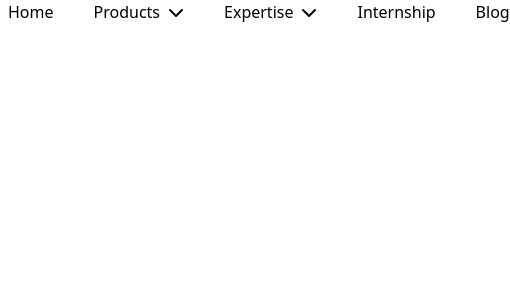
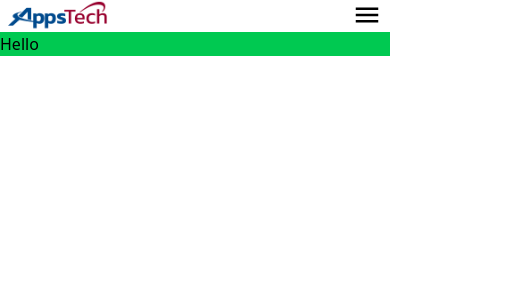
Before and after one commit to Yebitbryanche/Appstech, a React (Vite) app in the folder React/: page /cloud_solutions in a window 390 px wide. Shown: the top 300 px of the page, 510 px wide, since content can reach past the window. Built offline with nearby package versions, Linux system fonts and the light colour scheme.

Commit message:
set navigation routes for pages on products

```diff
--- a/React/src/App.tsx
+++ b/React/src/App.tsx
@@ -1,21 +1,28 @@
-
-import NavLinks from "./Containers/Navigation"
-import { BrowserRouter, Route, Routes } from "react-router-dom"
-import Home from "./Pages/Home"
-
+import { BrowserRouter, Routes, Route } from "react-router-dom";
+import NavLinks from "./Containers/Navigation";
+import Home from "./Pages/Home";
+import Internship from "./Pages/Internship";
+import CloudSolution from "./Pages/cloudSolution";
+import MobileSecurity from "./Pages/MobileSecurity";
+import MobileSolution from "./Pages/mobileSolution";
+import OracleEbusiness from "./Pages/OracleEbusiness";
+import Linux from "./Pages/Linux";
 
 function App() {
   return (
-    <div>
-      <BrowserRouter>
-         <NavLinks className="px-2"/>
-         <Routes>
-          <Route path="/" element={<Home/>}/>
-          <Route path="/" element={<Home/>}/>
-         </Routes>
-      </BrowserRouter>
-    </div>
-  )
+    <BrowserRouter>
+      <NavLinks className="px-0 md:px-2" />
+      <Routes>
+        <Route path="/" element={<Home />} />
+        <Route path="/internship" element={<Internship />} />
+        <Route path="/cloud_solutions" element={<CloudSolution />} />
+        <Route path="/mobile_security" element={<MobileSecurity />} />
+        <Route path="/mobile_solution" element={<MobileSolution />} />
+        <Route path="/oracle_e_bsns" element={<OracleEbusiness />} />
+        <Route path="/linux" element={<Linux />} />
+      </Routes>
+    </BrowserRouter>
+  );
 }
 
-export default App
+export default App;
--- a/React/src/Components/navCard/NavCard.tsx
+++ b/React/src/Components/navCard/NavCard.tsx
@@ -3,6 +3,7 @@ import { IoIosCloudOutline } from "react-icons/io";
 import { GoShieldCheck } from "react-icons/go";
 import { FaTv } from "react-icons/fa";
 import { FaCartShopping, FaMobileScreenButton } from 'react-icons/fa6';
+import { BsFillSuitcaseLgFill } from "react-icons/bs";
 
 interface CardProps{
     items:CardItems[];
@@ -45,18 +46,24 @@ export const NavCardData = [
         description:"AppsTech Labs is a solution center created to showcase",
         path:"/linux",
         icon:<FaTv size={30}/>
+    },
+    {
+        title:"Oracle Business Suit",
+        description:"AppsTech Labs is a solution center created to showcase",
+        path:"/oracle_suit",
+        icon:<BsFillSuitcaseLgFill size={30} />
     }
 ]
 
 function NavCard({items}:CardProps) {
   return (
-    <div className='grid grid-cols-3 gap-10 py-5 px-6'>
+    <div className='grid grid-cols-1 gap-5 px-3 mt-10 md:grid-cols-3 md:gap-10 py-5 md:px-6 z-50'>
       {
         items.map((item) =>(
-            <Link to={item.path} className='p-3 max-w-[350px] rounded-xl shadow-lg inset-shadow-xs flex items-center gap-x-4'>
+            <Link to={item.path} className='p-1 md:p-3 max-w-[370px] bg-white rounded-xl shadow-lg inset-shadow-xs flex items-center gap-x-4'>
                 <div className='text-primary'>{item.icon}</div>
                 <div>
-                    <h3 className='font-medium text-xl'>{item.title}</h3>
+                    <h3 className='font-medium text-lg md:text-xl md:font-medium'>{item.title}</h3>
                     <p className='text-accent'>{item.description}</p>
                 </div>
             </Link>
--- a/React/src/Containers/Navigation/index.tsx
+++ b/React/src/Containers/Navigation/index.tsx
@@ -1,6 +1,8 @@
 import { Link } from "react-router-dom"
 import { useState } from "react"
 import { FaChevronDown, FaChevronUp } from "react-icons/fa6";
+import { IoCloseCircleOutline } from "react-icons/io5";
+import { MdOutlineMenu } from "react-icons/md";
 import { images } from "../../Types/images";
 import NavCard from "../../Components/navCard/NavCard";
 import { NavCardData } from "../../Components/navCard/NavCard";
@@ -12,27 +14,30 @@ interface Props{
 function NavLinks({className}:Props) {
   const [toggleChevron1, setToggleChevron1] = useState(true)
   const [toggleChevron, setToggleChevron] = useState(true)
+  const [showNav, setShowNav] = useState(false)
+
   return (
     <div className={className}>
-      <div className="flex justify-between">
-        <div className="w-[150px]">
+      {/* { Navigation Links } */}
+      <div className="flex justify-between px-2">
+        <div className="max-w-[100px] md:max-w-[150px]">
           <img src={images.logo} alt="Logo" />
         </div>
-        <ul className="flex items-center gap-10">
+        <ul className="hidden md:flex items-center gap-10">
           <li>
             <Link to="/">Home</Link>
           </li>
 
-          <li onMouseDown={() => (setToggleChevron1(!toggleChevron1))}  className="flex items-center gap-x-2">{/* Logic to  toggle Chevron icon */}
-              <p>Products</p>
+          <li onClick={() => (setToggleChevron1(!toggleChevron1))}  className="flex items-center gap-x-2 cursor-pointer">{/* Logic to  toggle Chevron icon */}
+            <p>Products</p>
             { toggleChevron1?<FaChevronDown/> :<FaChevronUp/>}
             {!toggleChevron1 &&
-            <div className="absolute w-full top-20 left-0 bg-white flex justify-center shadow-xl">
-              <NavCard items={NavCardData} className="animate-slide_down"/>
+            <div className="md:absolute w-full top-20 left-0 bg-white flex justify-center shadow-xl">
+              <NavCard items={NavCardData} className="animate-slide_down"/>{/* cards for products  */}
             </div>}
           </li>
 
-          <li onMouseDown={() => (setToggleChevron(!toggleChevron))} className="flex items-center gap-x-2">
+          <li onClick={() => (setToggleChevron(!toggleChevron))} className="flex items-center gap-x-2 cursor-pointer">
               <p>Expertise</p>
             { toggleChevron?<FaChevronDown/> :<FaChevronUp/>}
           </li>
@@ -44,6 +49,43 @@ function NavLinks({className}:Props) {
             <Link to="/blog">Blog</Link>
           </li>
         </ul>
+        {  // logic to display navigation bar on smaller devices
+          !showNav
+          ?
+          <MdOutlineMenu onClick={()=> setShowNav(true)} size={30} className="md:hidden"/>
+          :
+          <div className="bg-white absolute w-[90%] top-2 right-2 rounded-2xl h-[50vh] shadow-xl inset-shadow-sm md:hidden">
+            <ul className="pt-[2rem] pl-10 block flex flex-col items-start gap-5  md:hidden ">
+              <li>
+                <Link to="/">Home</Link>
+              </li>
+
+              <li onClick={() => (setToggleChevron1(!toggleChevron1))}  className="flex items-center gap-x-2 cursor-pointer">{/* Logic to  toggle Chevron icon */}
+                <p>Products</p>
+                { toggleChevron1?<FaChevronDown/> :<FaChevronUp/>}
+                {!toggleChevron1 &&
+                <div className="absolute bg-white w-[100%] top-0 right-0 rounded-xl right-2 shadow-xl inset-shadow-sm md:hidden z-40 flex justify-center">
+                  <NavCard items={NavCardData} className="animate-slide_down"/>{/* link cards for products & logic to close drop down tab  */}
+                  <IoCloseCircleOutline size={30} className=" absolute top-1 right-1 text-secondary md:hidden "/>
+                </div>}
+              </li>
+
+              <li onClick={() => (setToggleChevron(!toggleChevron))} className="flex items-center gap-x-2 cursor-pointer">
+                  <p>Expertise</p>
+                { toggleChevron?<FaChevronDown/> :<FaChevronUp/>}
+              </li>
+
+              <li>
+                <Link to="/internship">Internship</Link>
+              </li>
+              <li>
+                <Link to="/blog">Blog</Link>
+              </li>
+            </ul>
+            <IoCloseCircleOutline onClick={()=> setShowNav(false)} size={30} className="md:hidden absolute top-1 right-1 text-secondary" />
+          </div>
+        }
+
       </div>
     </div>
   )
--- a/React/src/Pages/Internship/index.tsx
+++ b/React/src/Pages/Internship/index.tsx
@@ -1,6 +1,6 @@
 import React from 'react'
 
-function index() {
+function Internship() {
   return (
     <div>
 
@@ -8,4 +8,4 @@ function index() {
   )
 }
 
-export default index
+export default Internship
--- /dev/null
+++ b/React/src/Pages/Linux/index.tsx
@@ -0,0 +1,9 @@
+function Linux() {
+  return (
+    <div>
+      <p>hello</p>
+    </div>
+  )
+}
+
+export default Linux
--- a/React/src/Pages/Oracle E/index.tsx
+++ /dev/null
@@ -1,11 +0,0 @@
-import React from 'react'
-
-function index() {
-  return (
-    <div>
-
-    </div>
-  )
-}
-
-export default index
--- /dev/null
+++ b/React/src/Pages/OracleEbusiness/index.tsx
@@ -0,0 +1,10 @@
+
+function OracleEbusiness() {
+  return (
+    <div>
+
+    </div>
+  )
+}
+
+export default OracleEbusiness
--- a/React/src/Pages/cloudSolution/index.tsx
+++ b/React/src/Pages/cloudSolution/index.tsx
@@ -1,11 +1,11 @@
 import React from 'react'
 
-function index() {
+function CloudSolution() {
   return (
-    <div>
-
+    <div className='bg-green-500'>
+      <p>Hello</p>
     </div>
   )
 }
 
-export default index
+export default CloudSolution
--- a/React/src/Pages/mobileSolution/index.tsx
+++ b/React/src/Pages/mobileSolution/index.tsx
@@ -1,11 +1,10 @@
-import React from 'react'
 
-function index() {
+function MobileSolution() {
   return (
     <div>
-
+      <p>hello</p>
     </div>
   )
 }
 
-export default index
+export default MobileSolution
--- a/React/src/index.css
+++ b/React/src/index.css
@@ -10,7 +10,7 @@
     --color-text-danger: #FC9191;
 
     /* Animations*/
-     --animate-slide_down: slide_down 2s ease-out infinite;
+     --animate-slide_down: slide_down 3s ease-in infinite;
   @keyframes slide_down {
     0%{
         opacity: 0;
@@ -20,7 +20,7 @@
     100% {
         opacity: 1;
         transform: translateY(0);
-        max-height: 500px;
+        max-height: 300px;
     }
   }
 }
```
